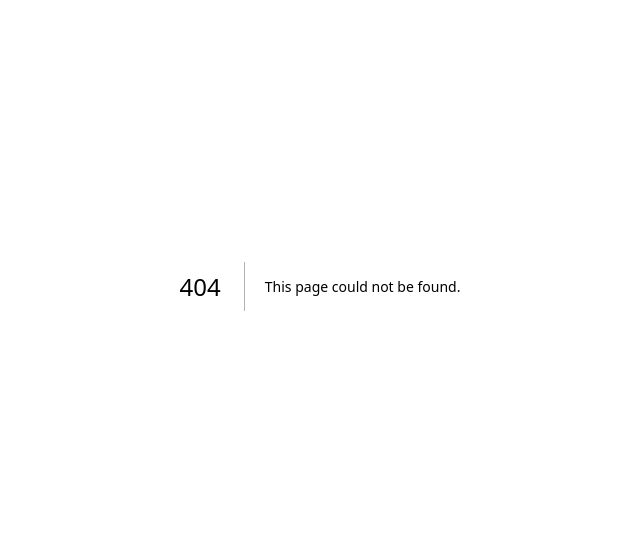
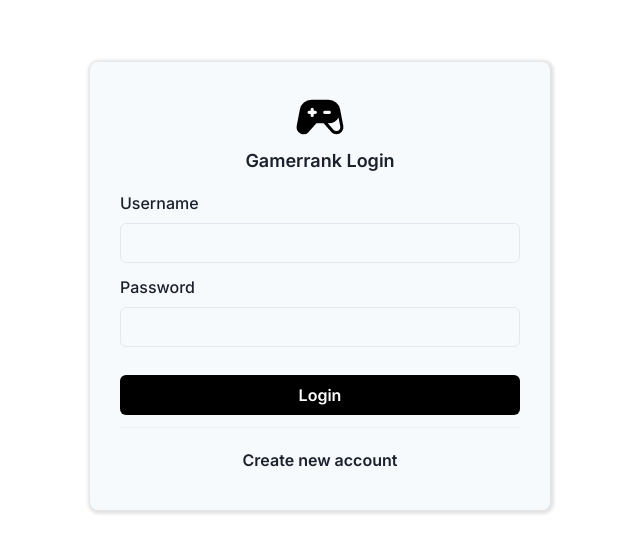
Before and after one commit to jdp323/gamerrank-front, a Next.js app: page /login in a window 1280 px wide. Before the commit this address had no page. Shown: the part 114-666 px from the top of the page, without its empty margins (320-960 px from the left). Built offline with nearby package versions, Linux system fonts and the light colour scheme.

Commit message:
added login screen

```diff
--- /dev/null
+++ b/app/login/page.tsx
@@ -0,0 +1,69 @@
+import { Button, Divider, Flex, Heading, Input } from "@chakra-ui/react";
+
+import { FormControl, FormErrorMessage, FormLabel } from "@chakra-ui/react";
+import Link from "next/link";
+import { PiGameControllerFill } from "react-icons/pi";
+
+export default function LoginPage() {
+  return (
+    <Flex
+      w="100vw"
+      h="100vh"
+      justify={"center"}
+      align={"center"}
+      flexDir={"column"}
+    >
+      <Flex
+        p="30px"
+        w="full"
+        maxW={"460px"}
+        bg="gray.50"
+        boxShadow={"1px 1px 3px 3px #3332"}
+        borderRadius={"8px"}
+        flexDir={"column"}
+        gap={5}
+      >
+        <Flex
+          w="full"
+          justify={"center"}
+          align={"center"}
+          flexDir={"column"}
+          gap={2}
+        >
+          <Link href="/">
+            <PiGameControllerFill size={50} color={"black"} />
+          </Link>
+          <Heading fontWeight={"600"} fontSize="lg">
+            Gamerrank Login
+          </Heading>
+        </Flex>
+        <Flex as={"form"} flexDir={"column"} gap={3}>
+          <FormControl>
+            <FormLabel>Username</FormLabel>
+            <Input type="username" />
+            <FormErrorMessage>Error</FormErrorMessage>
+          </FormControl>
+          <FormControl>
+            <FormLabel>Password</FormLabel>
+            <Input type="password" />
+            <FormErrorMessage>Error</FormErrorMessage>
+          </FormControl>
+          <Button
+            type="submit"
+            variant={"blackAlpha"}
+            bg={"black"}
+            color="white"
+            mt={4}
+          >
+            Login
+          </Button>
+          <Divider></Divider>
+
+          <Button as={Link} href="/register" variant={"ghost"}>
+            Create new account
+          </Button>
+        </Flex>
+      </Flex>
+    </Flex>
+  );
+}
```
Also changed, not shown: atoms/logo.tsx (added, +13 -0 lines).
